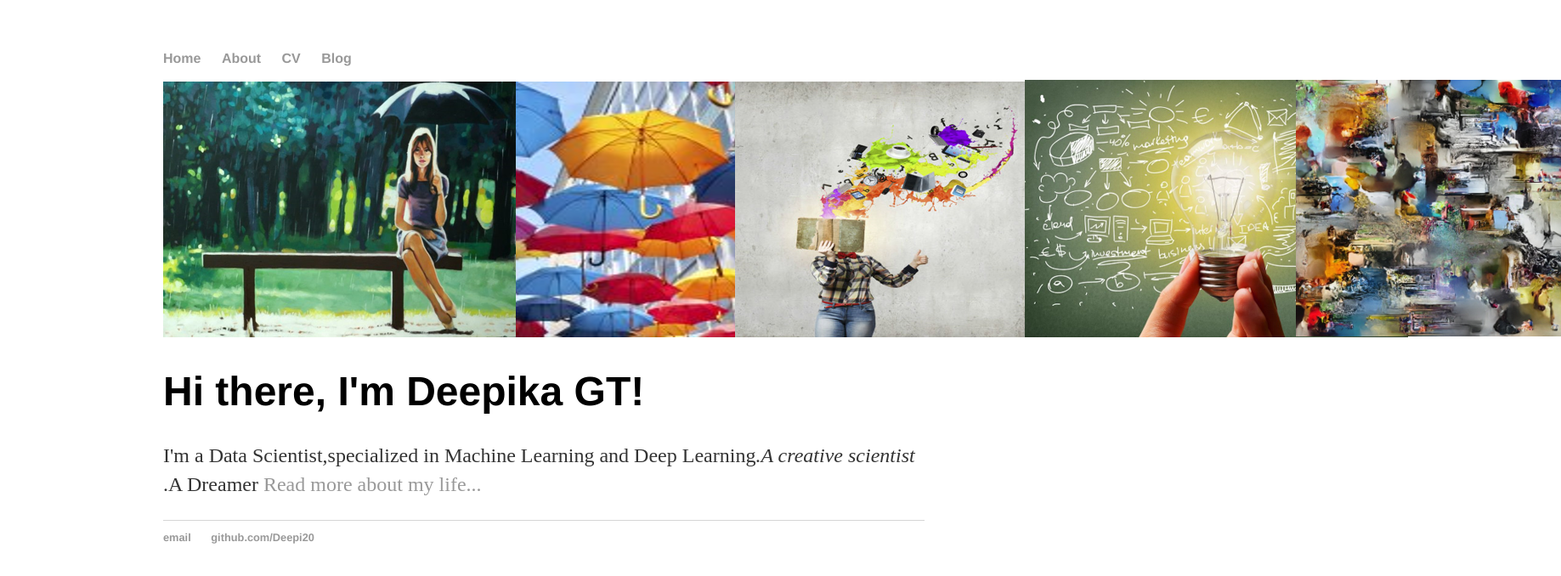
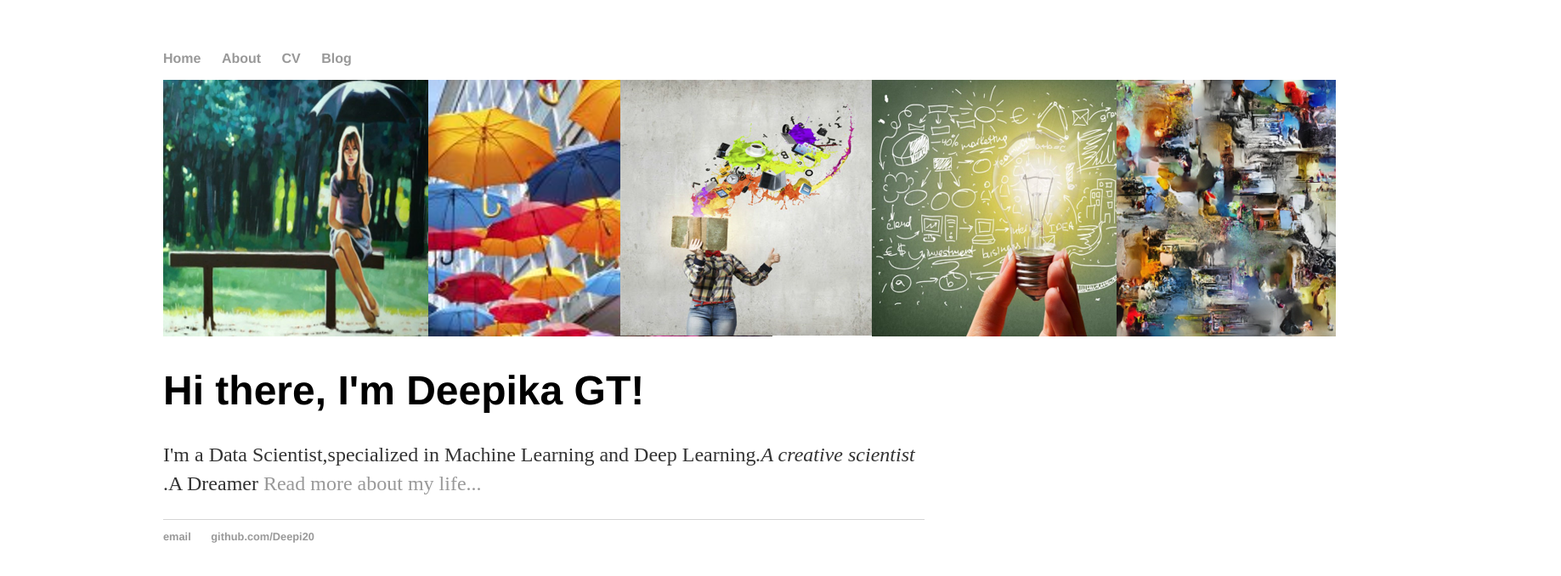
Before and after one commit to Deepi20/Deepi20.github.io, a plain HTML site: page index.html in a window 1280 px wide. Shown: the whole page at 85% size, 1837 px wide, since content can reach past the window. Drawn offline with Linux system fonts and the light colour scheme.

Commit message:
Update index.html

```diff
--- a/index.html
+++ b/index.html
@@ -15,7 +15,7 @@
     		</ul>
 		</nav>
 		<div class="head">
-			<img src="Deepi20.github.io/sakthi9.png">
+			<img src="Deepi20.github.io/sakthi10.png">
 		</div>
 
 		<div class="container">
```
